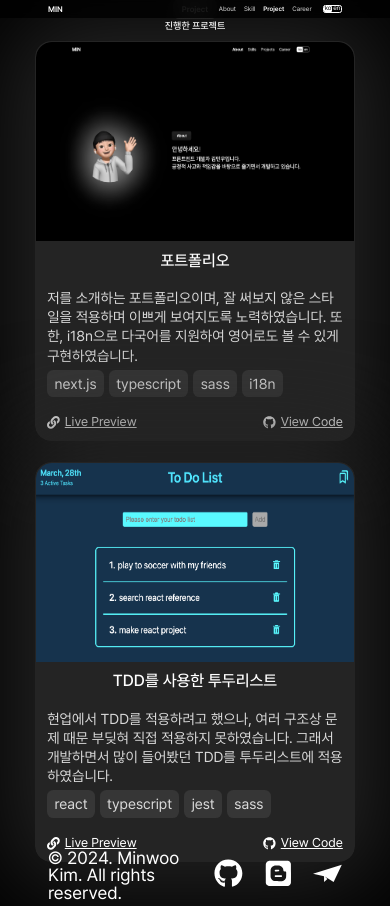
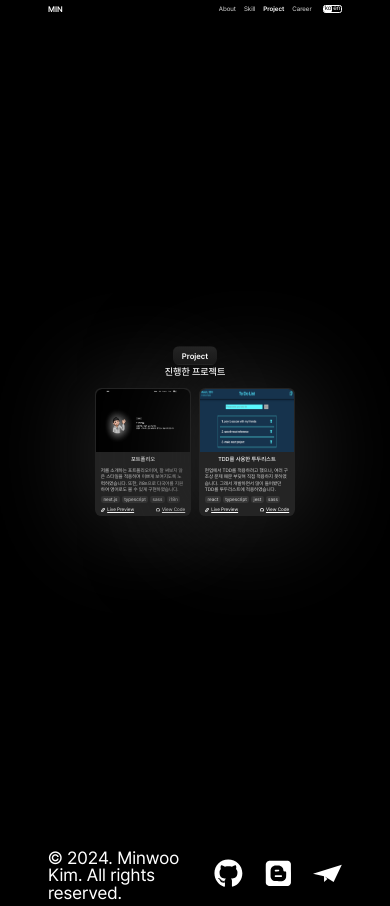
Before and after one commit to owni14/owni14.me, a Next.js app: page /pages/project in a window 390 px wide. Built offline with nearby package versions, Linux system fonts and the light colour scheme.

Commit message:
[Style] apply responsive in project section

```diff
--- a/app/_components/_card/styles.scss
+++ b/app/_components/_card/styles.scss
@@ -31,6 +31,14 @@
             border-top-left-radius: 1rem;
             width: 100%;
             height: 50%;
+            @include responsive(tablet) {
+                border-top-right-radius: 0.6rem;
+                border-top-left-radius: 0.6rem;
+            }
+            @include responsive(mobile-l) {
+                border-top-right-radius: 0.4rem;
+                border-top-left-radius: 0.4rem;
+            }
         }
 
         .info {
@@ -42,6 +50,21 @@
             .project-title {
                 font-family: "Pretendard-Medium";
                 font-size: 1rem;
+                @include responsive(desktop-l) {
+                    font-size: 0.8rem;
+                }
+                @include responsive(desktop) {
+                    font-size: 0.65rem;
+                }
+                @include responsive(tablet) {
+                    font-size: 0.5rem;
+                }
+                @include responsive(mobile-l) {
+                    font-size: 0.35rem;
+                }
+                @include responsive(mobile) {
+                    font-size: 0.3rem;
+                }
             }
             .text-area {
                 @include flex("column", "flex-start", "flex-start");
@@ -50,6 +73,26 @@
                 line-height: 1.2rem;
                 gap: 0.3rem;
                 width: 100%;
+                @include responsive(desktop-l) {
+                    font-size: 0.7rem;
+                    gap: 0.2rem;
+                }
+                @include responsive(desktop) {
+                    font-size: 0.6rem;
+                    line-height: 0.85rem;
+                }
+                @include responsive(tablet) {
+                    font-size: 0.4rem;
+                    line-height: 0.55rem;
+                }
+                @include responsive(mobile-l) {
+                    font-size: 0.3rem;
+                    line-height: 0.4rem;
+                }
+                @include responsive(mobile) {
+                    font-size: 0.25rem;
+                    list-style: 0.2rem;
+                }
             }
             .link-area {
                 @include flex("row", "space-between", "center");
@@ -60,12 +103,98 @@
                     svg {
                         width: 0.8rem;
                         height: 0.8rem;
+                        @include responsive(desktop-l) {
+                            width: 0.6rem;
+                            height: 0.6rem;
+                        }
+                        @include responsive(desktop) {
+                            width: 0.45rem;
+                            height: 0.45rem;
+                        }
+                        @include responsive(tablet) {
+                            width: 0.35rem;
+                            height: 0.35rem;
+                        }
+                        @include responsive(mobile-l) {
+                            width: 0.25rem;
+                            height: 0.25rem;
+                        }
+                        @include responsive(mobile) {
+                            width: 0.2rem;
+                            height: 0.2rem;
+                        }
                     }
                     a {
                         font-size: 0.8rem;
                         text-decoration: underline;
+                        @include responsive(desktop-l) {
+                            font-size: 0.6rem;
+                        }
+                        @include responsive(desktop) {
+                            font-size: 0.5rem;
+                        }
+                        @include responsive(tablet) {
+                            font-size: 0.4rem;
+                        }
+                        @include responsive(mobile-l) {
+                            font-size: 0.3rem;
+                        }
+                        @include responsive(mobile) {
+                            font-size: 0.25rem;
+                        }
+                    }
+                    @include responsive(mobile-l) {
+                        gap: 0.15rem;
                     }
                 }
+            }
+            @include responsive(tablet) {
+                padding: 0.5rem;
+            }
+            @include responsive(mobile-l) {
+                padding: 0.3rem;
+            }
+            @include responsive(mobile) {
+                gap: 0.2rem;
+                padding: 0.15rem;
+            }
+        }
+        @include responsive(desktop-l) {
+            width: 16rem;
+            height: 20rem;
+        }
+        @include responsive(desktop) {
+            width: 13rem;
+            height: 17rem;
+        }
+        @include responsive(tablet) {
+            border-radius: 0.6rem;
+            width: 8.6rem;
+            height: 11rem;
+        }
+        @include responsive(mobile-l) {
+            border-radius: 0.4rem;
+            width: 6rem;
+            height: 8rem;
+        }
+        @include responsive(mobile) {
+            width: 5rem;
+            height: 7rem;
+        }
+    }
+    @include responsive(tablet) {
+        border-radius: 0.4rem;
+        border-radius: 0.6rem;
+        animation: twingkling 10s infinite;
+        @keyframes twingkling {
+            0% {
+                box-shadow: 1px 1px 100px 7px #242424;
+            }
+            50% {
+                box-shadow: 1px 1px 100px 13px #242424;
+            }
+            100% {
+                box-shadow: 1px 1px 100px 7px #242424;
             }
         }
     }
--- a/app/_components/_tag/styles.scss
+++ b/app/_components/_tag/styles.scss
@@ -7,10 +7,29 @@
     width: 100%;
     height: 100%;
     font-size: inherit;
+    line-height: 0;
     .tag-detail {
         border: 1px solid transparent;
         background-color: #363636;
-        padding: 0.2rem 0.4rem;
+        padding: 0.65rem 0.4rem;
         border-radius: 0.4rem;
+
+        @include responsive(desktop-l) {
+            padding: 0.5rem 0.3rem;
+        }
+        @include responsive(desktop) {
+            padding: 0.4rem 0.2rem;
+        }
+        @include responsive(tablet) {
+            border-radius: 0.25rem;
+            padding: 0.2rem 0.2rem;
+        }
+        @include responsive(mobile-l) {
+            border-radius: 0.15rem;
+            padding: 0.15rem 0.1rem;
+        }
+    }
+    @include responsive(tablet) {
+        gap: 0.1rem;
     }
 }
--- a/app/pages/project/styles.scss
+++ b/app/pages/project/styles.scss
@@ -7,5 +7,12 @@
         @include flex("row", "center", "center");
         gap: 1.3rem;
         flex-wrap: wrap;
+
+        @include responsive(tablet) {
+            gap: 1rem;
+        }
+        @include responsive(mobile-l) {
+            gap: 0.5rem;
+        }
     }
 }
```
